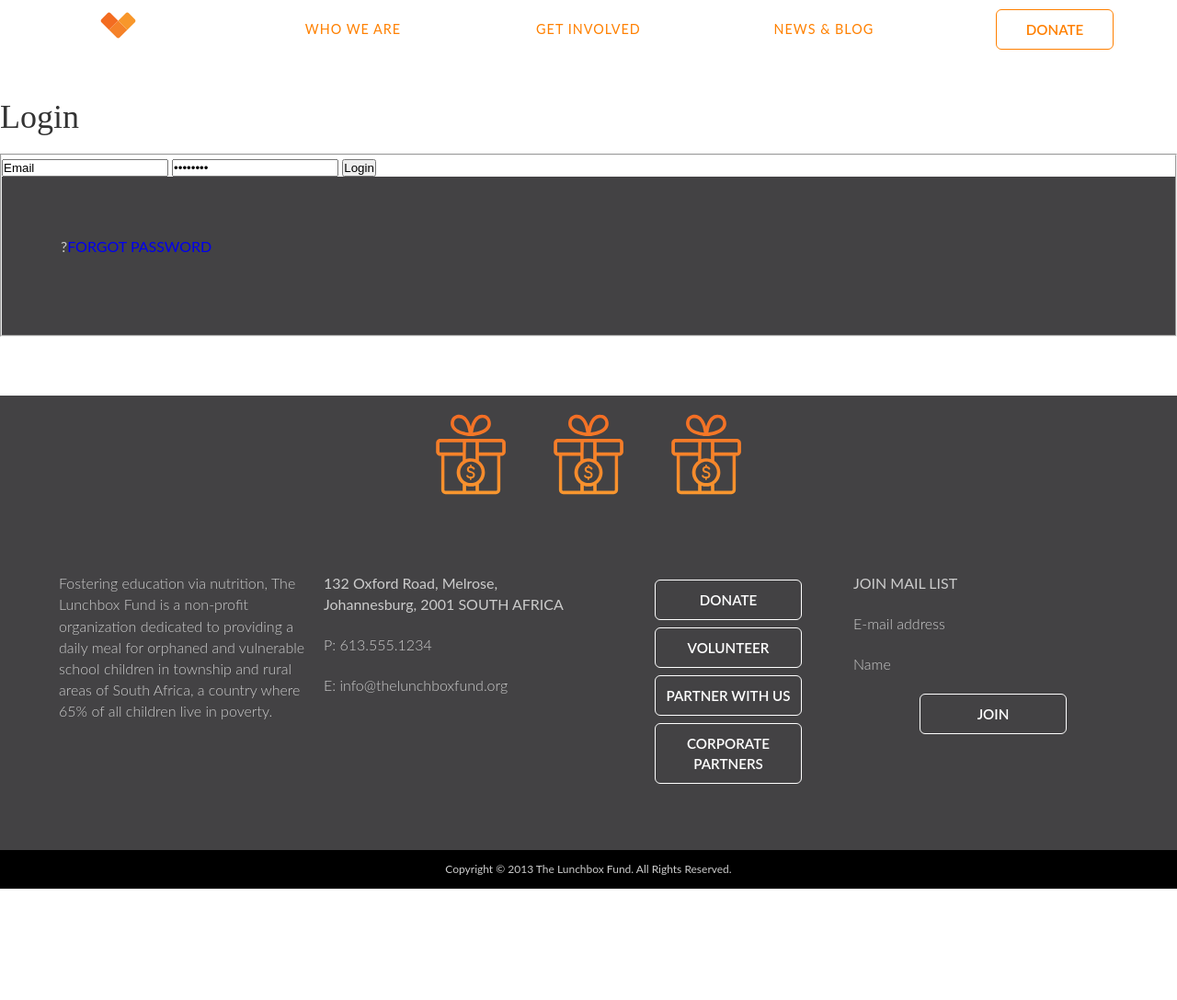
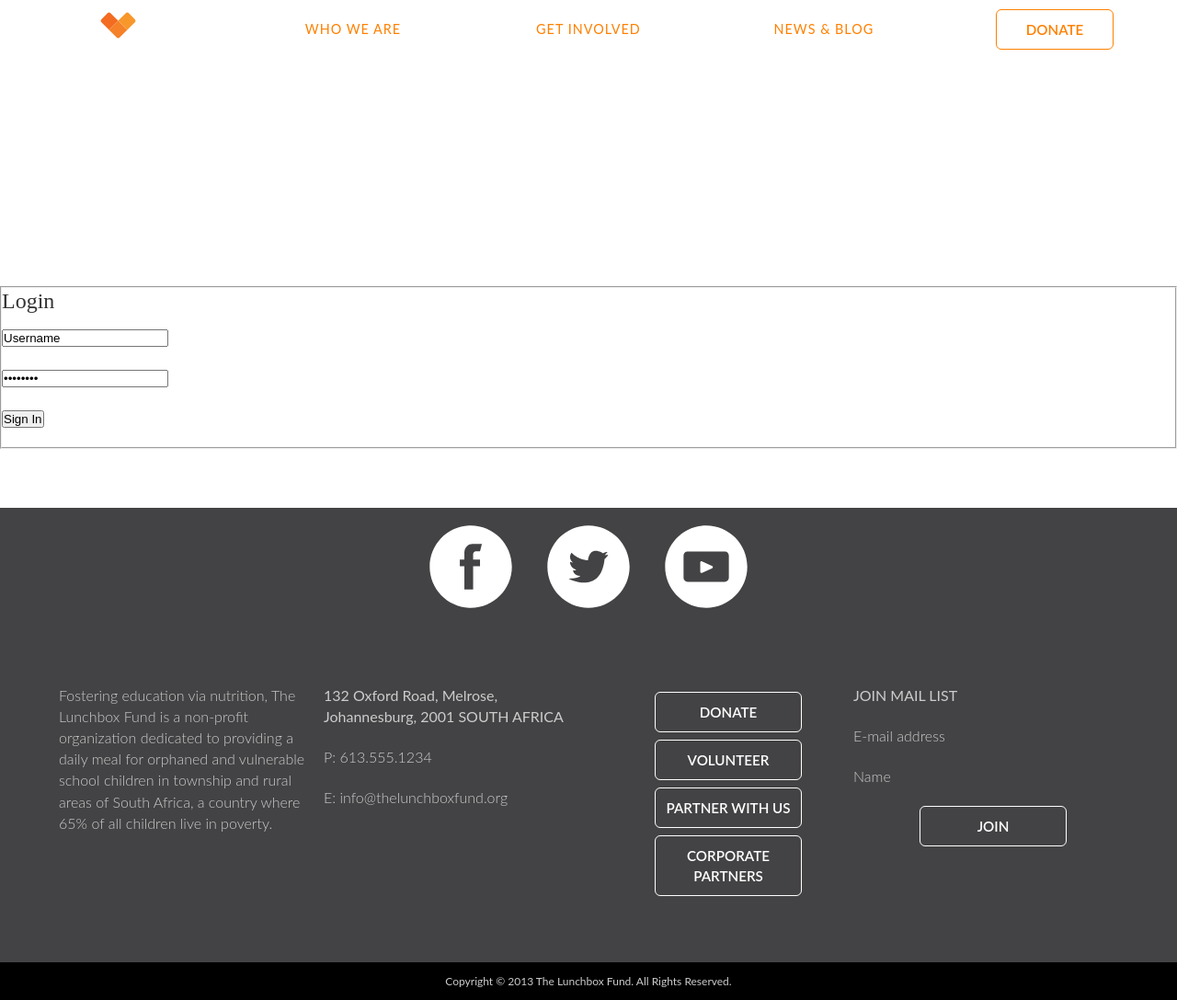
Before and after one commit to EvanAG/the-lunchbox-fund, a Jekyll site: the page built from login.html, in a window 1280 px wide and 1087 px high. Shown: the whole window at 92% size. Built offline with Jekyll 4.4.1, drawn with Linux system fonts in a browser that asks for light colours; nearby versions of some CDN libraries; Markdown is read by kramdown in place of the engine named in the settings.

Commit message:
feat(html): create login page and add icons
Add social media icons and add content for login page, as well as menu
nav <li> for login page. Add more photos.

```diff
--- a/_layouts/default.html
+++ b/_layouts/default.html
@@ -50,13 +50,13 @@
 <div class="social">
    <ul class="grid social-list">
     <li class="unit unit-xs-1 unit-s-1 m-1-3 unit-l-1-3">
-      <a href="https://www.facebook.com/thelunchboxfund?v=wall" class="social-facebook"><img class="flex-img" src="../assets/donate-icon.svg"></a>
+      <a href="https://www.facebook.com/thelunchboxfund?v=wall" class="social-facebook"><img class="flex-img" src="../assets/facebook-icon.svg"></a>
     </li>
     <li class="unit unit-xs-1 unit-s-1 m-1-3 unit-l-1-3">
-      <a href="https://twitter.com/thelunchboxfund" class="social-twitter"><img class="flex-img" src="../assets/donate-icon.svg"></a>
+      <a href="https://twitter.com/thelunchboxfund" class="social-twitter"><img class="flex-img" src="../assets/twitter-icon.svg"></a>
     </li>
     <li class="unit unit-xs-1 unit-s-1 m-1-3 unit-l-1-3">
-      <a href="https://www.youtube.com/user/TheLunchboxFund" class="social-youtube"><img class="flex-img" src="../assets/donate-icon.svg"></a>
+      <a href="https://www.youtube.com/user/TheLunchboxFund" class="social-youtube"><img class="flex-img" src="../assets/youtube-icon.svg"></a>
     </li>
   </ul>
 </div>
@@ -94,7 +94,6 @@
 </body>
 </html>
 
-<script src="http://html5shiv.googlecode.com/svn/trunk/html5.js"></script>
 <script src="https://ajax.googleapis.com/ajax/libs/jquery/2.1.3/jquery.min.js"></script>
 <script src="//use.typekit.net/zvh6lvj.js"></script>
 <script>try{Typekit.load();}catch(e){}</script>
--- a/login.html
+++ b/login.html
@@ -4,34 +4,29 @@
 
 <main>
 
+	<div id="donate" class="banner african-mountains">
+    </div>
+
 	 <div class="container">
 
-	  <div id="login-form">
+      <div id="login">
 
-	    <h3>Login</h3>
+        <form action="javascript:void(0);" method="get">
 
-	    <fieldset>
+          <fieldset class="clearfix">
 
-	      <form action="javascript:void(0);" method="get">
+			<h1 class="four">Login</h1>
 
-	        <input type="email" required value="Email" onBlur="if(this.value=='')this.value='Email'" onFocus="if(this.value=='Email')this.value='' "> <!-- JS because of IE support; better: placeholder="Email" -->
+            <p><input type="text" value="Username" onBlur="if(this.value == '') this.value = 'Username'" onFocus="if(this.value == 'Username') this.value = ''" required></p> <!-- JS because of IE support; better: placeholder="Username" -->
+            <p><input type="password"  value="Password" onBlur="if(this.value == '') this.value = 'Password'" onFocus="if(this.value == 'Password') this.value = ''" required></p> <!-- JS because of IE support; better: placeholder="Password" -->
+            <p class="submit-link"><input type="submit" value="Sign In"></p>
 
-	        <input type="password" required value="Password" onBlur="if(this.value=='')this.value='Password'" onFocus="if(this.value=='Password')this.value='' "> <!-- JS because of IE support; better: placeholder="Password" -->
+          </fieldset>
 
-	        <input type="submit" value="Login">
+        </form>
 
-	        <footer class="clearfix">
+      </div> <!-- end login -->
 
-	          <p><span class="info">?</span><a href="#">Forgot Password</a></p>
-
-	        </footer>
-
-	      </form>
-
-	    </fieldset>
-
-	  </div> <!-- end login-form -->
-
-	</div>
+    </div>
 
 </main>
--- a/news-blog.html
+++ b/news-blog.html
@@ -18,7 +18,7 @@
       <h1>Blog</h1>
     </div>
 
-    <h6 class="four"><a class="banner link-banner-mini class-2" href="#">Blog 1</a></h6>
+    <h6 class="four"><a class="banner link-banner-mini class-2 voice-america" href="http://www.voanews.com/content/volunteers-help-us-initiative-to-feed-south-african-students-124492824/141271.html">Voice of America - Volunteers for US Initiative</a></h6>
 
     <section class="content">
 
@@ -85,7 +85,7 @@
 
     </section>
 
-    <h6 class="four"><a class="banner link-banner-mini class-2" href="#">Blog 2</a></h6>
+    <h6 class="four"><a class="banner link-banner-mini class-2 mashable" href="http://mashable.com/2013/08/22/mario-batali-feedie/">Mashable - New Food Photography App</a></h6>
 
     <section class="content">
 
--- a/who-we-are.html
+++ b/who-we-are.html
@@ -245,7 +245,7 @@
 We are thankful to the Foundations and Corporate Sponsors who include:</p>
 
     <div class="grid">
-        <ul class="unit unit-xs-1 unit-s-1 unit-m-1-3 unit-l-1-3">
+        <ul class="unit unit-xs-1 unit-s-1 unit-m-1-3 unit-l-1-3 corp-partners">
             <li><img class="flex-img" src="../images/corporate/forix.jpg"></li>
             <li><img class="flex-img" src="../images/corporate/inbox.jpg"></li>
             <li><img class="flex-img" src="../images/corporate/luckyrice.jpg"></li>
```
Also changed, not shown: assets/facebook-icon.svg (added), assets/twitter-icon.svg (added), assets/youtube-icon.svg (added), images/mashable.jpg (added), images/voice-america.jpg (added).
